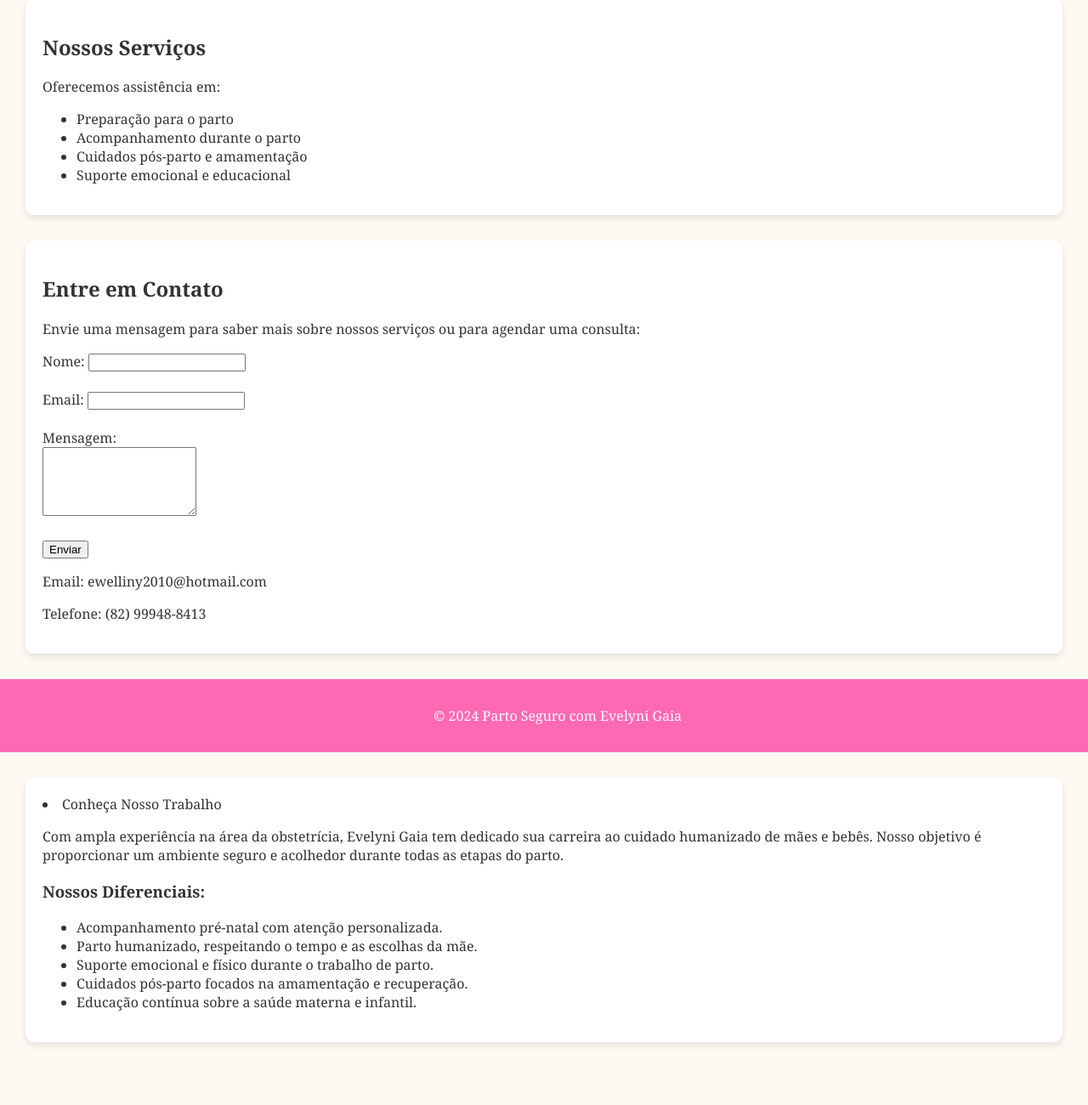
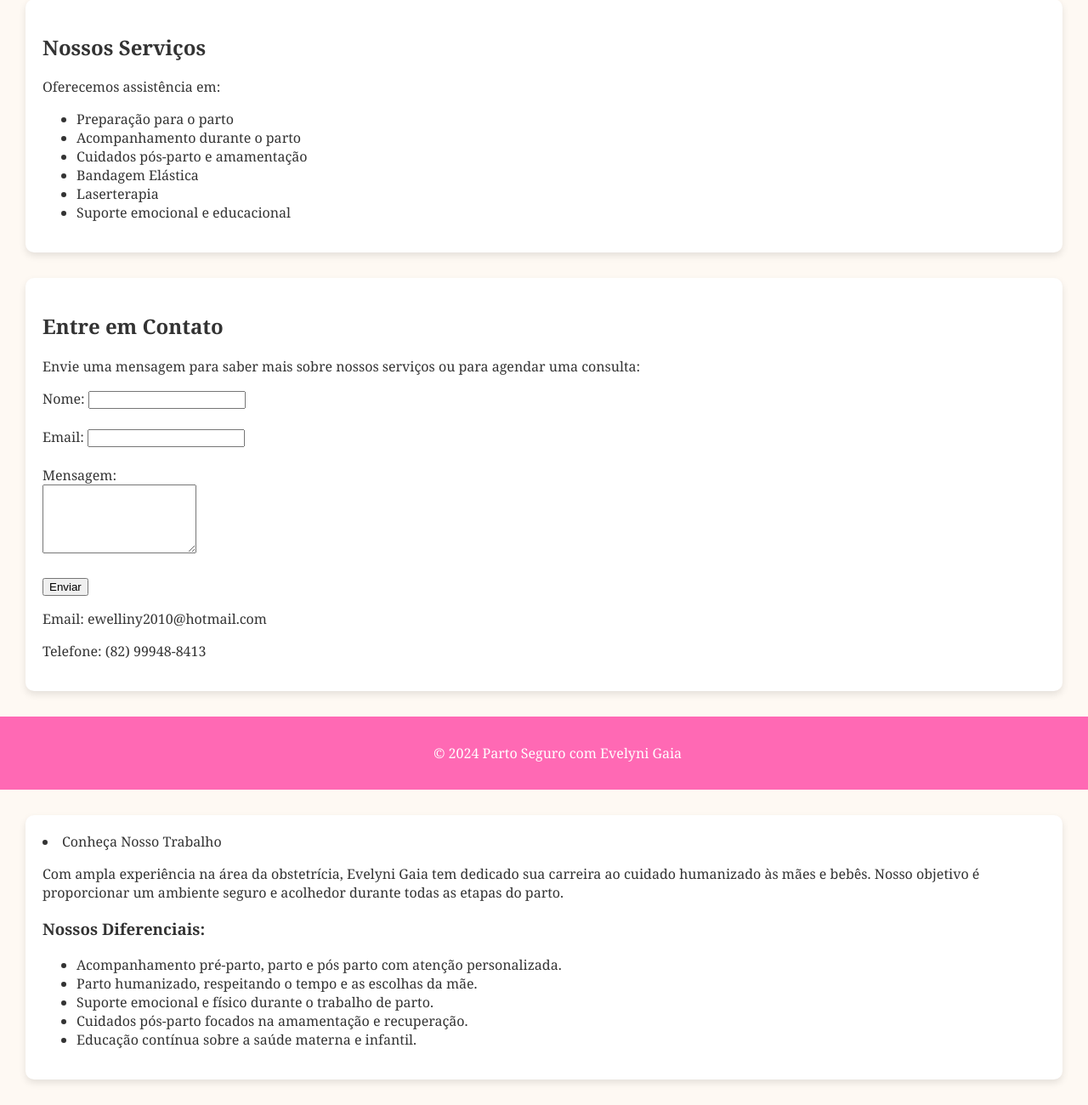
Before and after one commit to Rafaell85/Rafaell85.github.io, a plain HTML site: page index.html in a window 1280 px wide. Shown: the part 639-1939 px from the top of the page at 85% size. Before the commit the page ends 1895 px from the top, so only its background shows below. Drawn offline with Linux system fonts and the light colour scheme.

Commit message:
Update index.html

```diff
--- a/index.html
+++ b/index.html
@@ -24,7 +24,7 @@
         <h2>Bem-vinda ao Parto Seguro</h2>
         <p>Oferecemos cuidados especializados em enfermagem obstétrica, com foco no parto seguro e humanizado.</p>
         <!-- Imagem de destaque -->
-        <img src="images/evelyni-gaia-profissional.jpg" alt="Evelyni Gaia, Enfermeira Obstetra" style="width: 100%; height: auto; border-radius: 10px;">
+        <img src="images/evelyni-gaia-profissional" alt="Evelyni Gaia, Enfermeira Obstetra" style="width: 100%; height: auto; border-radius: 10px;">
     </section>
 
     <section id="about">
@@ -39,6 +39,8 @@
             <li>Preparação para o parto</li>
             <li>Acompanhamento durante o parto</li>
             <li>Cuidados pós-parto e amamentação</li>
+			<Li>Bandagem Elástica</Li>
+			<Li>Laserterapia</Li>
             <li>Suporte emocional e educacional</li>
         </ul>
     </section>
@@ -67,10 +69,10 @@
     </footer>
 	<section id="work">
     <li>Conheça Nosso Trabalho</li>
-    <p>Com ampla experiência na área da obstetrícia, Evelyni Gaia tem dedicado sua carreira ao cuidado humanizado de mães e bebês. Nosso objetivo é proporcionar um ambiente seguro e acolhedor durante todas as etapas do parto.</p>
+    <p>Com ampla experiência na área da obstetrícia, Evelyni Gaia tem dedicado sua carreira ao cuidado humanizado às mães e bebês. Nosso objetivo é proporcionar um ambiente seguro e acolhedor durante todas as etapas do parto.</p>
     <h3>Nossos Diferenciais:</h3>
     <ul>
-        <li>Acompanhamento pré-natal com atenção personalizada.</li>
+        <li>Acompanhamento pré-parto, parto e pós parto com atenção personalizada.</li>
         <li>Parto humanizado, respeitando o tempo e as escolhas da mãe.</li>
         <li>Suporte emocional e físico durante o trabalho de parto.</li>
         <li>Cuidados pós-parto focados na amamentação e recuperação.</li>
```
